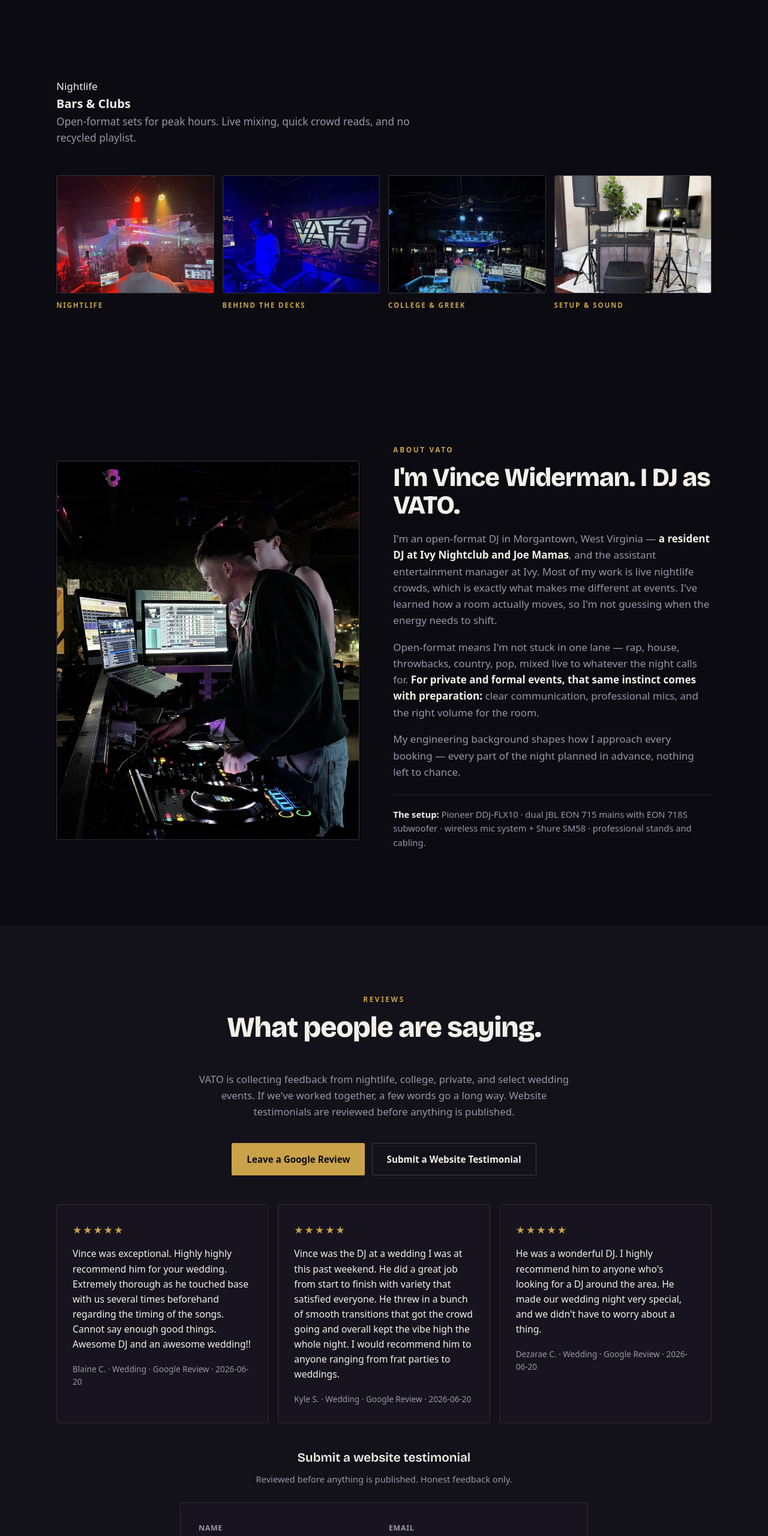
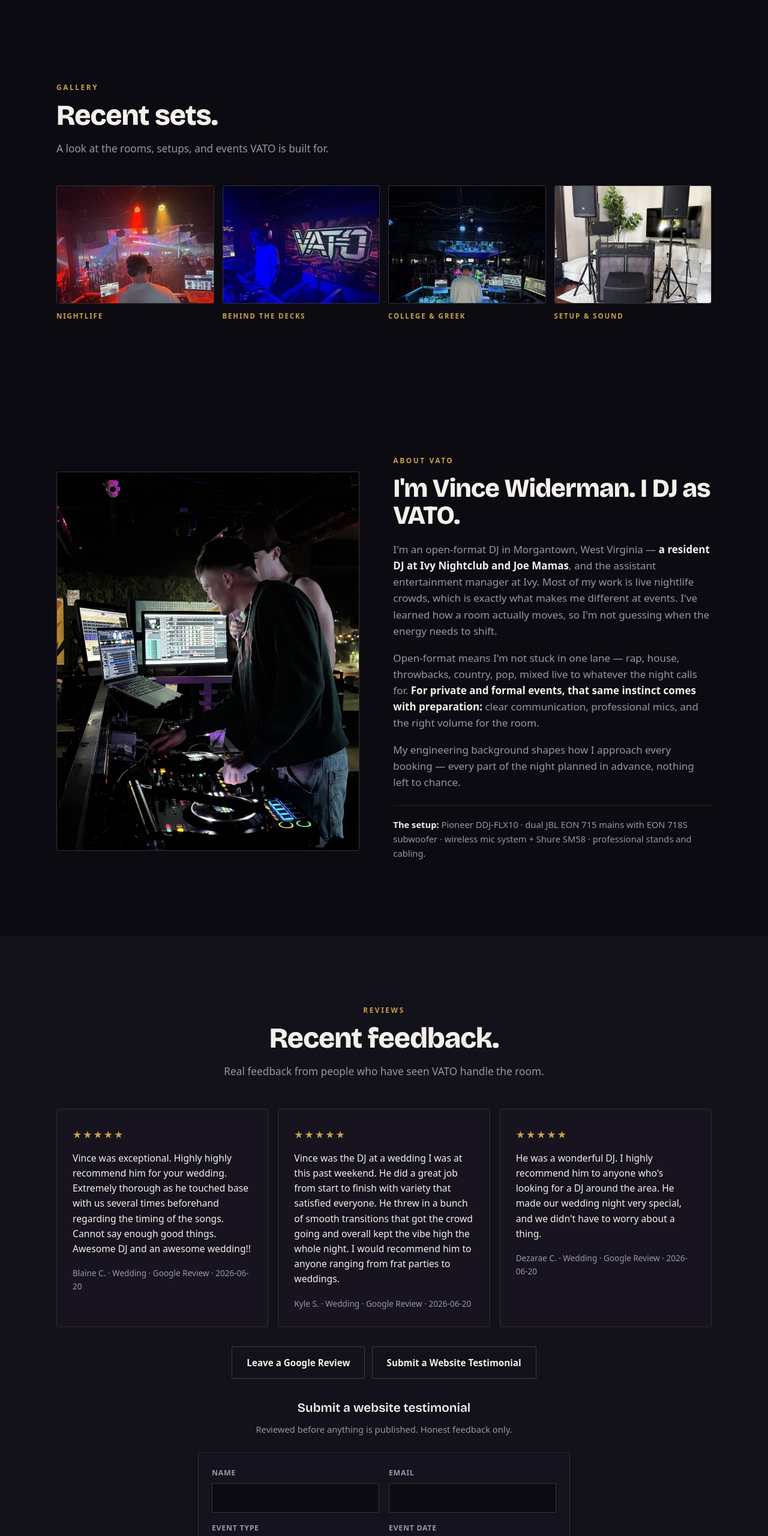
Before and after one commit to vincewiderman/Vato-site, a plain HTML site: page index.html in a window 1280 px wide. Shown: the part 1980-4540 px from the top of the page at 60% size. Drawn offline with nearby package versions, Linux system fonts and the light colour scheme; a web font is replaced by a local one.

Commit message:
Fix website gallery reviews and share image

```diff
--- a/index.html
+++ b/index.html
@@ -11,7 +11,7 @@
        3. EDIT_your_email       -> booking email  e.g. vince@vatodj.com
        4. EDIT_your_phone       -> your number in format +13045551234
        5. https://djvato.com    -> your domain e.g. https://vatodj.com
-       6. EDIT_share_image_url  -> 1200x630 social share image (optional)
+       6. assets/vato-share-card.png -> live 1200x630 social share image
        7. EDIT_google_review    -> Google review link (once profile is live)
      FILES TO UPLOAD TO REPO ROOT: logo.png (white transparent version)
      ============================================================ -->
@@ -22,13 +22,15 @@
 <meta name="robots" content="index, follow" />
 <meta name="theme-color" content="#0C0B11" />
 <link rel="icon" href="logo.png" />
+<link rel="canonical" href="https://djvato.com/" />
 
 <meta property="og:title" content="VATO — Open-Format DJ | Morgantown, WV" />
 <meta property="og:description" content="Resident DJ at Ivy Nightclub. Clubs, college, Greek life, private events — weddings by request." />
 <meta property="og:type" content="website" />
 <meta property="og:url" content="https://djvato.com" />
-<meta property="og:image" content="EDIT_share_image_url" />
+<meta property="og:image" content="https://djvato.com/assets/vato-share-card.png" />
 <meta name="twitter:card" content="summary_large_image" />
+<meta name="twitter:image" content="https://djvato.com/assets/vato-share-card.png" />
 
 <script async src="https://www.googletagmanager.com/gtag/js?id=G-1SQVER0811"></script>
 <script>
@@ -47,7 +49,7 @@
   "alternateName": "VATO DJ",
   "description": "Open-format DJ in Morgantown, WV. Live mixing for bars, clubs, college and Greek life events, and private parties. Weddings and corporate events by request.",
   "url": "https://djvato.com",
-  "image": "EDIT_share_image_url",
+  "image": "https://djvato.com/assets/vato-share-card.png",
   "founder": { "@type": "Person", "name": "Vince Widerman" },
   "address": { "@type": "PostalAddress", "addressLocality": "Morgantown", "addressRegion": "WV", "addressCountry": "US" },
   "areaServed": [
@@ -160,9 +162,14 @@
   .review-intro{max-width:640px;margin:0 auto 2.4rem;text-align:center}
   .review-intro p{color:var(--muted);font-size:1.05rem}
   .approved-empty{text-align:center;color:var(--muted);font-size:.98rem;border:1px dashed var(--line-strong);border-radius:4px;padding:34px 26px;max-width:640px;margin:0 auto}
-  .testimonial-form-wrap{max-width:680px;margin:2.6rem auto 0;scroll-margin-top:90px}
+  .review-actions{display:flex;gap:.7rem;justify-content:center;flex-wrap:wrap;margin-top:2rem}
+  .review-actions .btn{min-width:220px;justify-content:center}
+  .testimonial-form-wrap{max-width:620px;margin:2rem auto 0;scroll-margin-top:90px}
   .testimonial-form-wrap > h3{font-family:var(--display);font-weight:600;font-size:1.3rem;text-align:center;margin-bottom:.5rem}
   .testimonial-form-wrap > p.tf-sub{color:var(--muted);font-size:.92rem;text-align:center;margin-bottom:1.6rem}
+  .testimonial-form-wrap form{padding:24px 22px;background:rgba(23,20,31,.9)}
+  .form-success{display:none;max-width:640px;margin:0 auto 1.4rem;padding:1rem 1.1rem;border:1px solid rgba(201,162,74,.3);background:rgba(201,162,74,.12);color:var(--paper);border-radius:4px;text-align:center}
+  .form-success.is-visible{display:block}
   .star-input{display:flex;flex-direction:row-reverse;justify-content:center;gap:.35rem}
   .star-input input{position:absolute;opacity:0;width:0;height:0}
   .star-input label{font-size:1.7rem;color:var(--ink-3);cursor:pointer;transition:.12s;line-height:1}
@@ -290,6 +297,7 @@
 </header>
 
 <main id="top">
+<div id="formSuccess" class="form-success" role="status" aria-live="polite">Thanks — your note is on its way. I’ll follow up soon.</div>
 
 <!-- HERO -->
 <section class="hero">
@@ -367,32 +375,15 @@
 <section id="gallery">
   <div class="wrap">
     <div class="sec-head">
-        <span class="k">Nightlife</span>
-        <h3>Bars &amp; Clubs</h3>
-        <p>Open-format sets for peak hours. Live mixing, quick crowd reads, and no recycled playlist.</p>
+      <span class="eyebrow">Gallery</span>
+      <h2>Recent sets.</h2>
+      <p>A look at the rooms, setups, and events VATO is built for.</p>
     </div>
-    <!--
-        <span class="k">College</span>
-        <h3>College &amp; Greek Life</h3>
-        <p>Mixers, formals, date parties, tailgates, and Greek events. Built for fast-moving college crowds.</p>
-          <img src="nightlife.jpg" alt="VATO DJing a packed crowd at Ivy Nightclub, Morgantown WV" />
-          <span class="cat">Nightlife</span>
-        <span class="k">Private</span>
-        <h3>Private Parties</h3>
-        <p>Birthdays, graduations, house parties, and local events. Smaller setups and full JBL sound available depending on the event.</p>
-        2. You behind the decks, live mix shot
-        3. College or Greek event crowd
-        <span class="k">By Request</span>
-        <h3>Weddings &amp; Corporate</h3>
-        <p>Available by request for weddings, corporate events, and formal bookings. Ceremony audio, announcements, timeline help, and reception DJing can be quoted by scope.</p>
-        <a class="shot"><img src="private.jpg" alt="VATO at a private event" /><span class="cat">Private Event</span></a>
-        <a class="shot"><img src="wedding.jpg" alt="VATO at a wedding reception" /><span class="cat">Wedding</span></a>
-    -->
     <div class="gallery">
-      <a class="shot"><img src="gallery-nightlife.jpg" alt="VATO DJing a packed nightlife crowd with stage lighting" /><span class="cat">Nightlife</span></a>
-      <a class="shot"><img src="gallery-decks.jpg" alt="VATO live behind the decks with the VATO LED wall" /><span class="cat">Behind the Decks</span></a>
-      <a class="shot"><img src="gallery-college.jpg" alt="VATO performing for a packed college and Greek life crowd" /><span class="cat">College &amp; Greek</span></a>
-      <a class="shot"><img src="gallery-setup.jpg" alt="VATO professional JBL sound system setup" /><span class="cat">Setup &amp; Sound</span></a>
+      <div class="shot"><img src="gallery-nightlife.jpg" alt="VATO DJing a packed nightlife crowd with stage lighting" /><span class="cat">Nightlife</span></div>
+      <div class="shot"><img src="gallery-decks.jpg" alt="VATO live behind the decks with the VATO LED wall" /><span class="cat">Behind the Decks</span></div>
+      <div class="shot"><img src="gallery-college.jpg" alt="VATO performing for a packed college and Greek life crowd" /><span class="cat">College &amp; Greek</span></div>
+      <div class="shot"><img src="gallery-setup.jpg" alt="VATO professional JBL sound system setup" /><span class="cat">Setup &amp; Sound</span></div>
     </div>
   </div>
 </section>
@@ -421,35 +412,27 @@
   <div class="wrap">
     <div class="sec-head" style="text-align:center;margin-left:auto;margin-right:auto">
       <span class="eyebrow">Reviews</span>
-      <h2>What people are saying.</h2>
+      <h2>Recent feedback.</h2>
+      <p>Real feedback from people who have seen VATO handle the room.</p>
     </div>
 
-    <div class="review-intro">
-      <p>VATO is collecting feedback from nightlife, college, private, and select wedding events. If we've worked together, a few words go a long way. Website testimonials are reviewed before anything is published.</p>
+    <div style="margin-top:3rem">
+      <div id="reviewCards" class="reviews" aria-live="polite"></div>
+      <div id="reviewsFallback" class="approved-empty">Approved testimonials will appear here once they’ve been reviewed.</div>
     </div>
 
-    <div class="review-cta-row">
-      <a href="https://g.page/r/CR0kMmEMyEyyEBM/review" class="btn btn-primary" target="_blank" rel="noopener">Leave a Google Review</a>
+    <div class="review-actions">
+      <a href="https://g.page/r/CR0kMmEMyEyyEBM/review" class="btn btn-ghost" target="_blank" rel="noopener">Leave a Google Review</a>
       <a href="#testimonial-form" class="btn btn-ghost">Submit a Website Testimonial</a>
     </div>
 
-    <!--
-      APPROVED TESTIMONIALS — manually reviewed before display.
-      When you have 3-6 strong approved reviews, replace the .approved-empty
-      block below with the .reviews grid pattern shown beneath it.
-      Use first name + last initial. Never invent or approximate quotes.
-    -->
-    <div style="margin-top:3rem">
-      <div id="reviewCards" class="reviews" aria-live="polite"></div>
-      <div id="reviewsFallback" class="approved-empty">Approved testimonials will be added here as reviews are collected.</div>
-    </div>
-
-    <!-- WEBSITE TESTIMONIAL FORM — separate from the booking form. Submissions go to Formspree for manual review; nothing posts automatically. -->
     <div class="testimonial-form-wrap" id="testimonial-form">
       <h3>Submit a website testimonial</h3>
       <p class="tf-sub">Reviewed before anything is published. Honest feedback only.</p>
       <form action="https://formspree.io/f/mqevadpk" method="POST">
         <input type="hidden" name="_subject" value="New VATO Website Testimonial" />
+        <input type="hidden" name="_next" value="https://djvato.com/?submitted=1" />
+        <input type="text" name="_gotcha" tabindex="-1" autocomplete="off" aria-hidden="true" style="position:absolute;left:-5000px;opacity:0;pointer-events:none;" />
         <div class="row2">
           <div class="field"><label for="rname">Name</label><input id="rname" type="text" name="name" required /></div>
           <div class="field"><label for="remail">Email</label><input id="remail" type="email" name="email" required /></div>
@@ -656,6 +639,8 @@
 
       <form action="https://formspree.io/f/xlgyeqkq" method="POST">
         <input type="hidden" name="_subject" value="New Booking Inquiry — VATO" />
+        <input type="hidden" name="_next" value="https://djvato.com/?submitted=1" />
+        <input type="text" name="_gotcha" tabindex="-1" autocomplete="off" aria-hidden="true" style="position:absolute;left:-5000px;opacity:0;pointer-events:none;" />
         <p class="form-microcopy">The more details you include, the more accurate your quote will be.</p>
         <div class="row2">
           <div class="field"><label for="fname">Name</label><input id="fname" type="text" name="name" required /></div>
@@ -732,6 +717,12 @@
 
 <script>
   document.getElementById('yr').textContent = new Date().getFullYear();
+
+  const formSuccess = document.getElementById('formSuccess');
+  const params = new URLSearchParams(window.location.search);
+  if (params.get('submitted') === '1' && formSuccess) {
+    formSuccess.classList.add('is-visible');
+  }
 
   const menuBtn = document.getElementById('menuBtn');
   const navLinks = document.getElementById('navLinks');
```
Also changed, not shown: assets/vato-share-card.png (added).
